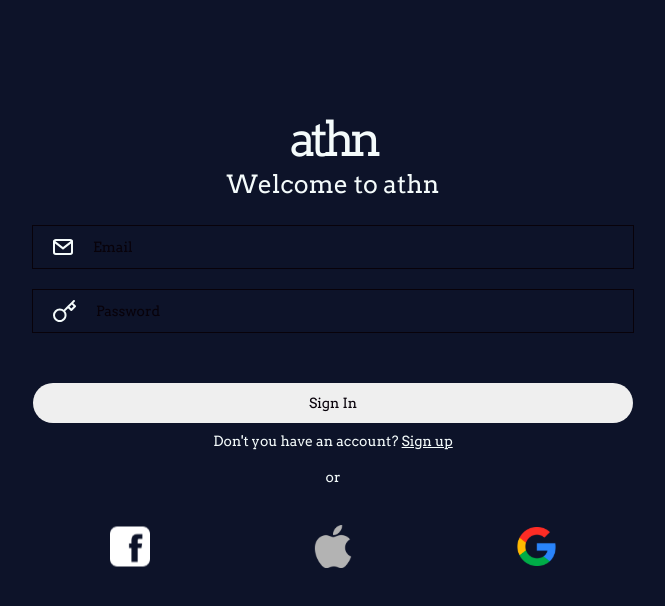
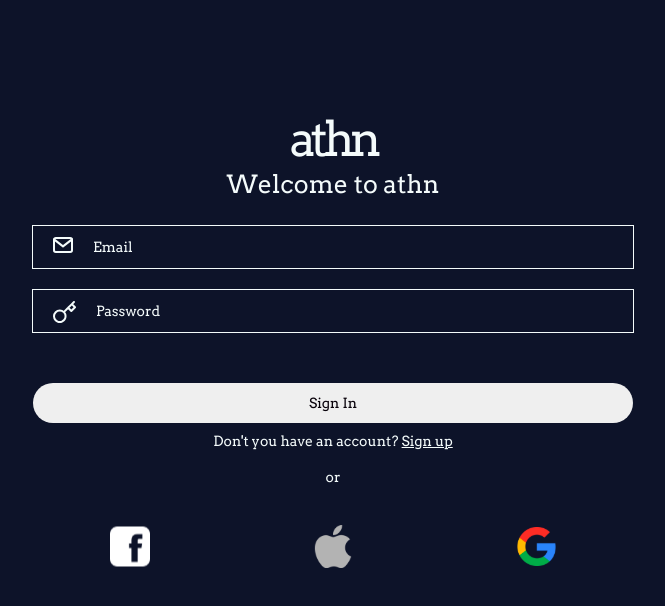
Before and after one commit to vitorlofonseca/athn-react, a React (Create React App) app: page / in a window 1280 px wide. Shown: the top 606 px of the page, without its empty margins (307-972 px from the left). Built offline with nearby package versions, Linux system fonts and the light colour scheme; what miragejs would draw is missing.

Commit message:
Changing way of working for icons on input text component

```diff
--- a/src/components/InputText/index.js
+++ b/src/components/InputText/index.js
@@ -1,4 +1,3 @@
-import { Icon } from "../Icon";
 import styles from "./input-text.module.scss";
 
 const InputText = ({
@@ -10,7 +9,7 @@
 }) => {
   return (
     <div className={`${styles["l-input-wrapper"]} ${className}`}>
-      {icon && <Icon className={styles["c-icon"]} name={icon}></Icon>}
+      {icon && <div className={styles["c-icon"]}>{icon}</div>}
       <input
         className={styles["c-input-text"]}
         placeholder={placeholder}
--- a/src/components/InputText/input-text.module.scss
+++ b/src/components/InputText/input-text.module.scss
@@ -27,5 +27,6 @@
 }
 
 .c-icon {
+  padding-top: 11px;
   padding-left: 20px;
 }
--- a/src/components/Topbar/index.js
+++ b/src/components/Topbar/index.js
@@ -4,6 +4,7 @@
 import { useEffect } from "react";
 import { SideMenu } from "../SideMenu";
 import { ReactComponent as HamburgerMenu } from "../../assets/icons/navigation/hamburger-menu.svg";
+import { ReactComponent as MagnifierIcon } from "../../assets/icons/accessibility/magnifier.svg";
 import { useNavigate } from "react-router-dom";
 import { ROUTES } from "../../routing/routes";
 
@@ -138,7 +139,7 @@
               <div className={styles["c-wrapper-search-box"]}>
                 <InputText
                   placeholder="Type to search"
-                  icon="accessibility/magnifier"
+                  icon={<MagnifierIcon />}
                   className={styles["c-search-box"]}
                   type="text"
                 ></InputText>
--- a/src/pages/Login/index.js
+++ b/src/pages/Login/index.js
@@ -7,6 +7,8 @@
 import { login } from "../../services/user";
 import { useNavigate } from "react-router-dom";
 import { LoadingScreen } from "../../components/LoadingScreen";
+import { ReactComponent as EmailIcon } from "../../assets/icons/social-networks/email.svg";
+import { ReactComponent as KeyIcon } from "../../assets/icons/accessibility/key.svg";
 
 const LOGIN_STATUS_UNAUTHORIZED = "unauthorized";
 const LOGIN_STATUS_FIELDS_REQUIRED = "fields_required";
@@ -65,14 +67,15 @@
         <h3 className={styles["c-athn-subtitle"]}>Welcome to athn</h3>
         <InputText
           placeholder="Email"
-          icon="social-networks/email"
-          className={styles["c-email"]}
+          icon={<EmailIcon />}
+          className={styles["c-email"] + " " + styles["c-input-text"]}
           type="text"
           onChange={(e) => setUsername(e.target.value)}
         ></InputText>
         <InputText
           placeholder="Password"
-          icon="accessibility/key"
+          icon={<KeyIcon />}
+          className={styles["c-input-text"]}
           type="password"
           onChange={(e) => setPassword(e.target.value)}
         ></InputText>
--- a/src/pages/Login/login.module.scss
+++ b/src/pages/Login/login.module.scss
@@ -30,6 +30,15 @@
   font-weight: 400;
   font-size: 25px;
   line-height: 31px;
+}
+
+.c-input-text {
+  color: var(--white);
+  border-color: var(--white);
+
+  ::placeholder {
+    color: var(--white);
+  }
 }
 
 .c-email {
```
Also changed, not shown: src/assets/icons/accessibility/key.svg.
